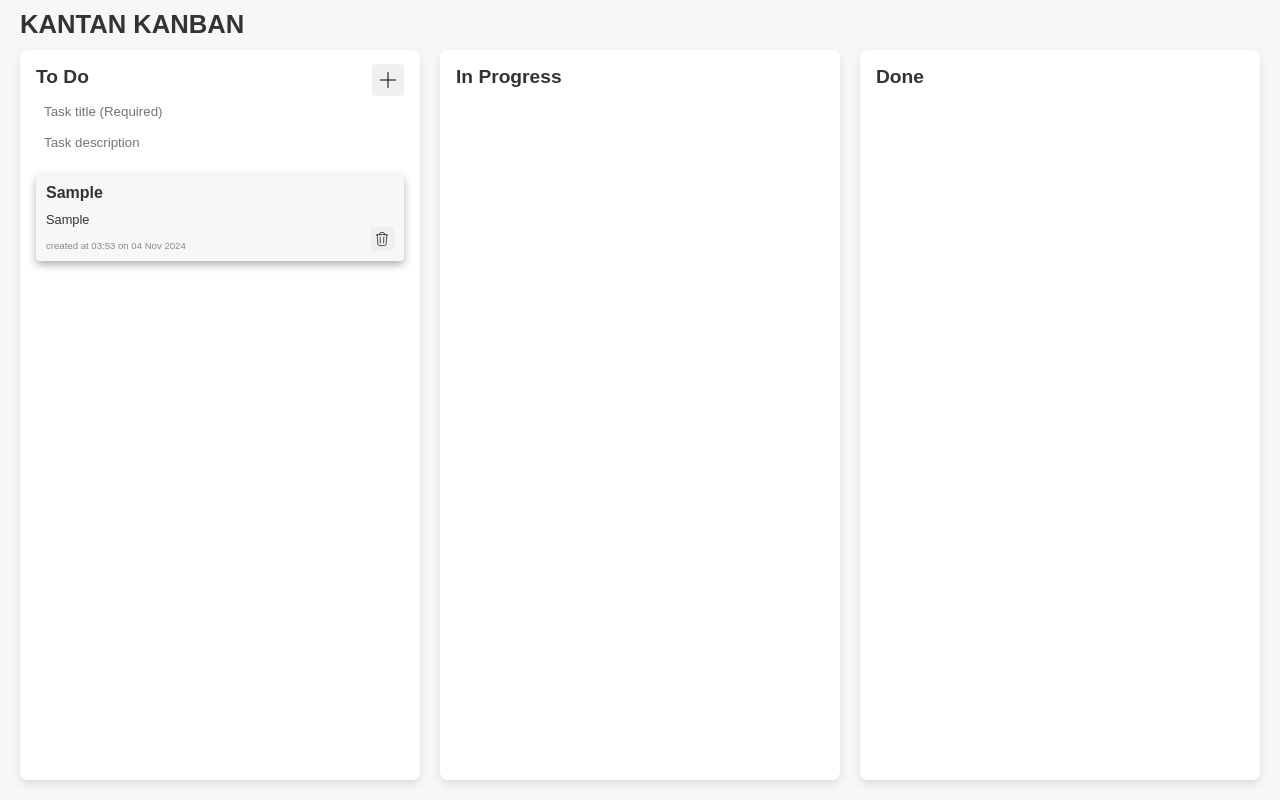
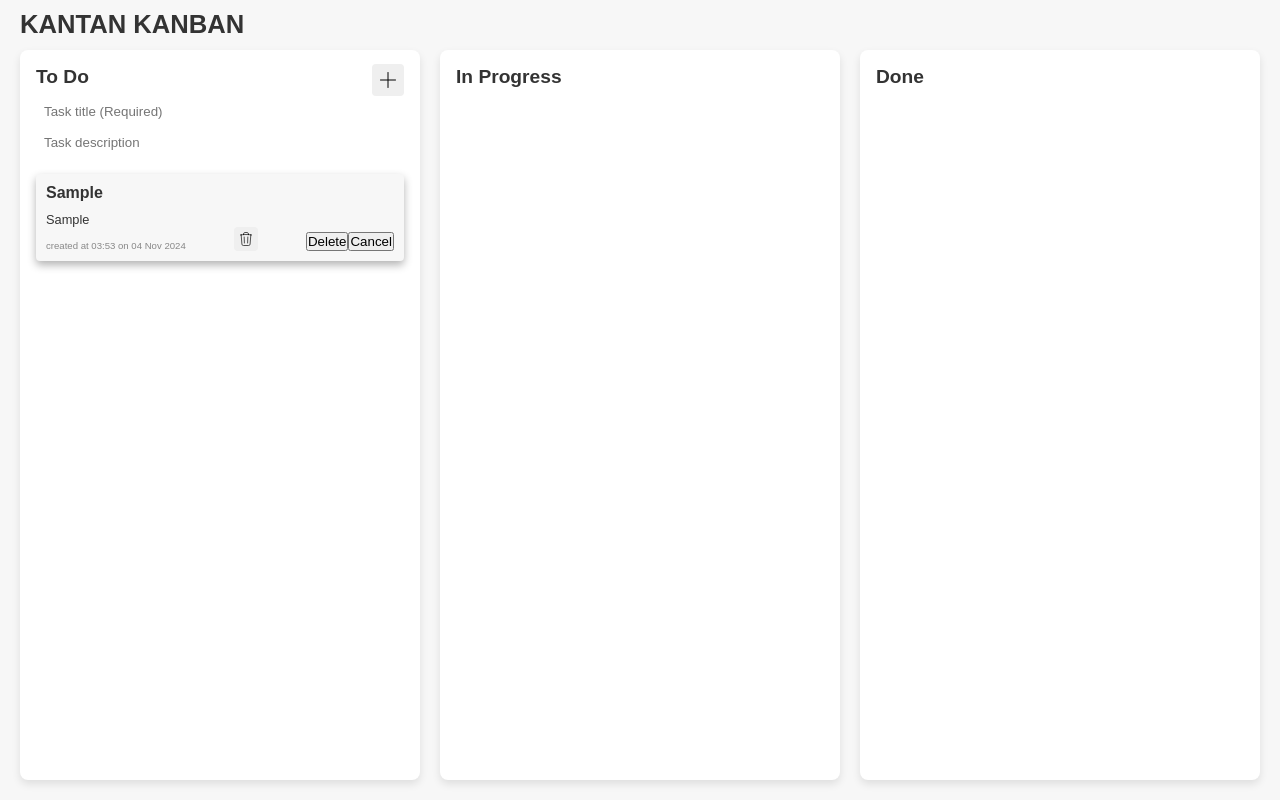
Before and after one commit to adameasom/mini-projects, a React (Vite) app in the folder Kantan Kanban/: page / in a window 1280 px wide. Both pictures are taken after typing "Sample", "Sample" into the empty fields and a click on the button 388 px from the left and 80 px from the top of the page. Built offline with nearby package versions, Linux system fonts and the light colour scheme.

Commit message:
Confirm delete option

```diff
--- a/Kantan Kanban/src/components/TaskItem.jsx
+++ b/Kantan Kanban/src/components/TaskItem.jsx
@@ -1,18 +1,36 @@
-import React from 'react';
+import React, { useState } from 'react';
 
 function TaskItem({ task, index, deleteTask }) {
+  const [isConfirmVisible, setIsConfirmVisible] = useState(false);
+
+  const handleDeleteClick = () => {
+    setIsConfirmVisible(true); // Show confirmation box
+  };
+
+  const handleCancel = () => {
+    setIsConfirmVisible(false); // Hide confirmation box
+  };
+
+  const handleConfirmDelete = () => {
+    deleteTask(task.id); // Call delete function
+    setIsConfirmVisible(false); // Hide confirmation box after deletion
+  };
+
   return (
     <div className="task-item">
       <h3 className="task-title">{task.title}</h3>
       <p className="task-description">{task.description}</p>
       <div className="task-footer">
         <span className="date-created">created at {task.dateCreated}</span>
-        <button className="delete-button" onClick={() => deleteTask(task.id)}>
+        <button className="delete-button" onClick={handleDeleteClick}>
           <svg xmlns="http://www.w3.org/2000/svg" fill="none" viewBox="0 0 24 24" width="16" height="16" strokeWidth={1} stroke="currentColor" className="size-6">
             <path strokeLinecap="round" strokeLinejoin="round" d="m14.74 9-.346 9m-4.788 0L9.26 9m9.968-3.21c.342.052.682.107 1.022.166m-1.022-.165L18.16 19.673a2.25 2.25 0 0 1-2.244 2.077H8.084a2.25 2.25 0 0 1-2.244-2.077L4.772 5.79m14.456 0a48.108 48.108 0 0 0-3.478-.397m-12 .562c.34-.059.68-.114 1.022-.165m0 0a48.11 48.11 0 0 1 3.478-.397m7.5 0v-.916c0-1.18-.91-2.164-2.09-2.201a51.964 51.964 0 0 0-3.32 0c-1.18.037-2.09 1.022-2.09 2.201v.916m7.5 0a48.667 48.667 0 0 0-7.5 0" />
           </svg>
-
         </button>
+        <div className={`confirmation-box ${isConfirmVisible ? 'show' : ''}`}>
+          <button className="confirm-delete" onClick={handleConfirmDelete}>Delete</button>
+          <button className="confirm-cancel" onClick={handleCancel}>Cancel</button>
+        </div>
       </div>
     </div>
   );
```
